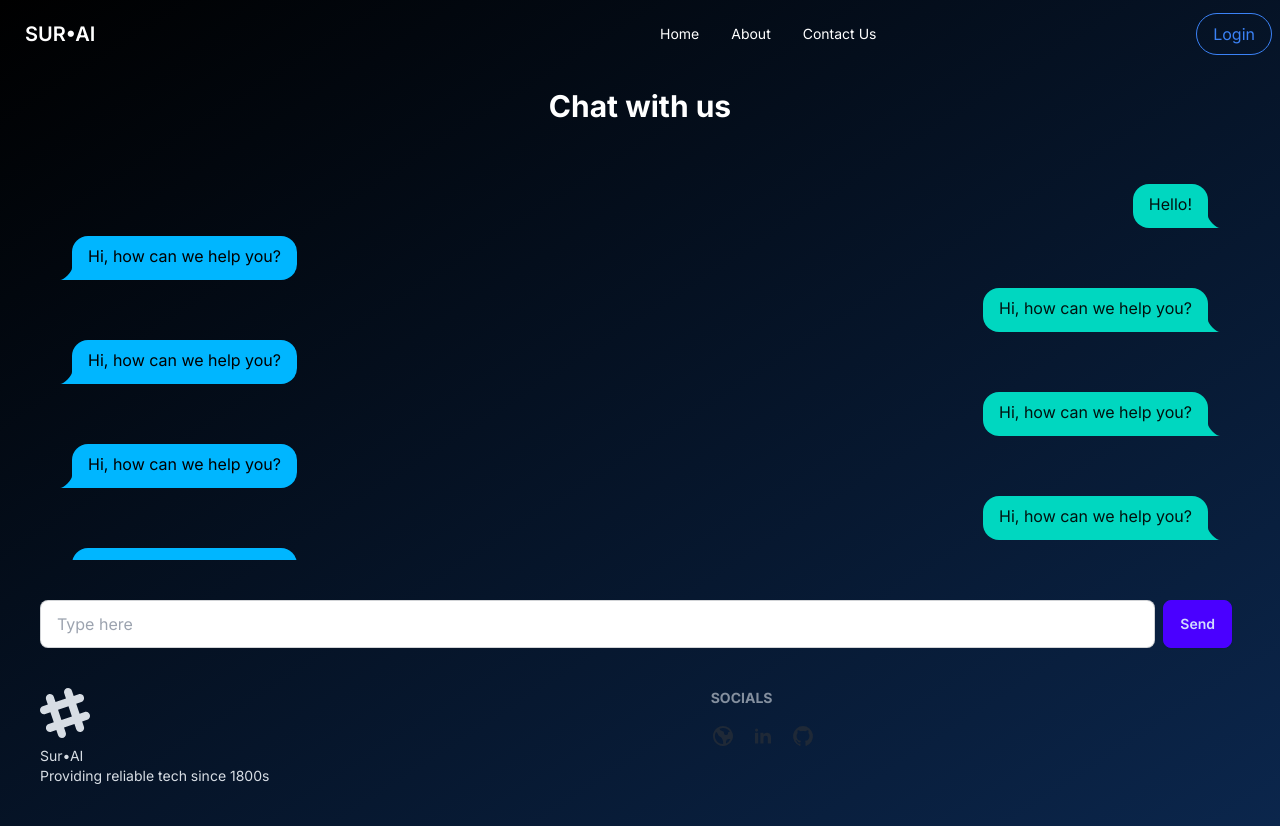
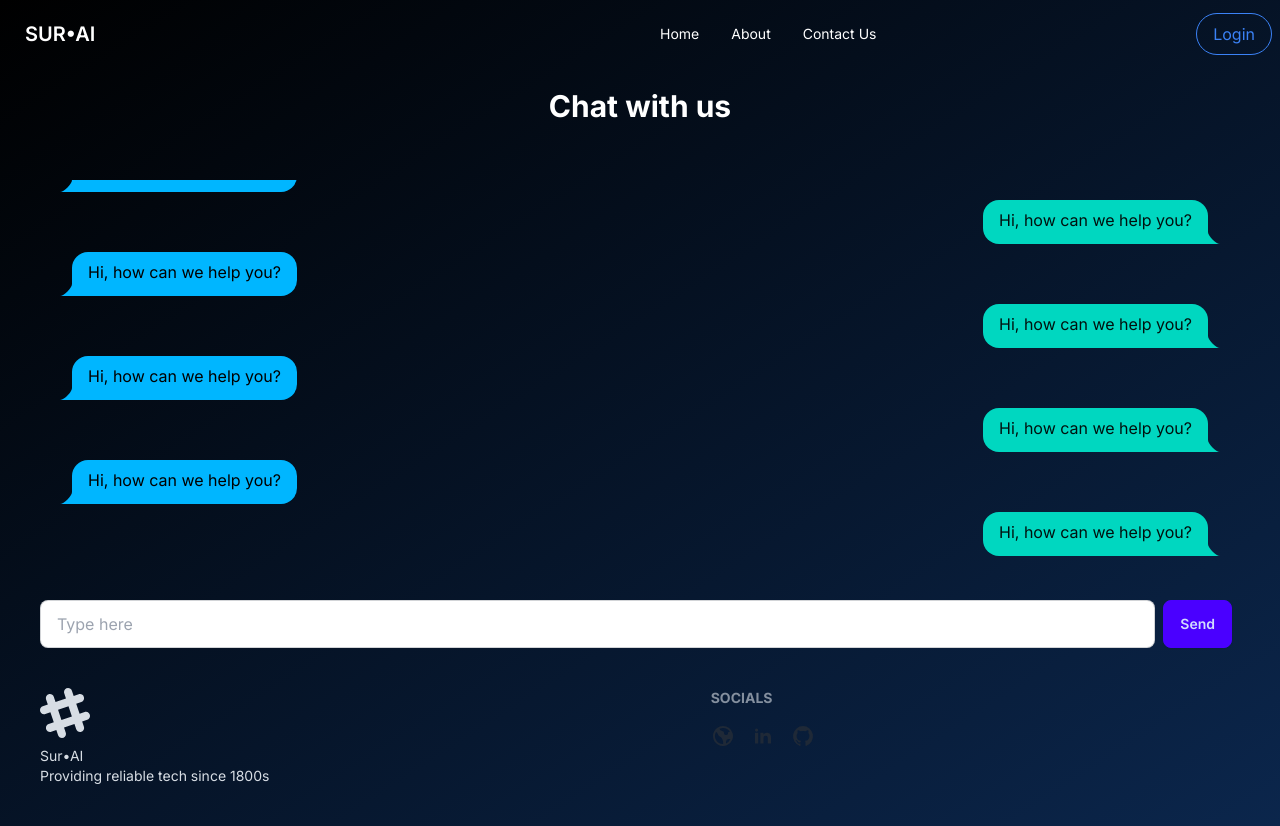
Before and after one commit to khp53/start_up_research_tool, a Next.js app: page /chat in a window 1280 px wide. Built offline with nearby package versions, Linux system fonts and the light colour scheme.

Commit message:
extracted chat box component and added scroll to bottom

```diff
--- /dev/null
+++ b/src/app/chat/ChatBox.tsx
@@ -0,0 +1,40 @@
+"use client";
+import React, { useEffect, useRef } from 'react'
+
+function ChatBox() {
+    const scrollRef = useRef<HTMLDivElement>(null);
+
+    useEffect(() => {
+        if (scrollRef.current) {
+            scrollRef.current.scrollTop = scrollRef.current.scrollHeight;
+        }
+    }, []);
+
+    return (
+        <div ref={scrollRef} className="w-full my-10 px-5 custom-scrollbar" style={{ height: '500px', overflowY: 'scroll' }}>
+            {/* Mock array of chat messages for demonstration */}
+            {[
+                { id: 1, sender: "User", message: "Hello!" },
+                { id: 2, sender: "Support", message: "Hi, how can we help you?" },
+                { id: 2, sender: "User", message: "Hi, how can we help you?" },
+                { id: 2, sender: "Support", message: "Hi, how can we help you?" },
+                { id: 2, sender: "User", message: "Hi, how can we help you?" },
+                { id: 2, sender: "Support", message: "Hi, how can we help you?" },
+                { id: 2, sender: "User", message: "Hi, how can we help you?" },
+                { id: 2, sender: "Support", message: "Hi, how can we help you?" },
+                { id: 2, sender: "User", message: "Hi, how can we help you?" },
+                { id: 2, sender: "Support", message: "Hi, how can we help you?" },
+                { id: 2, sender: "User", message: "Hi, how can we help you?" },
+                { id: 2, sender: "Support", message: "Hi, how can we help you?" },
+                { id: 2, sender: "User", message: "Hi, how can we help you?" },
+                // Add more chat messages here
+            ].map((chat) => (
+                <div key={chat.id} className={`chat ${chat.sender === "Support" ? "chat-start" : "chat-end"}`}>
+                    <div className={`chat-bubble ${chat.sender === "Support" ? "chat-bubble-info" : "chat-bubble-accent"}`}>{chat.message}</div>
+                </div>
+            ))}
+        </div>
+    )
+}
+
+export default ChatBox
--- a/src/app/chat/page.tsx
+++ b/src/app/chat/page.tsx
@@ -1,6 +1,7 @@
 import React from 'react'
 import Footer from '../footer/footer';
 import Navbar from '../navbar/Navbar';
+import ChatBox from './ChatBox';
 
 export default function Chat() {
     return (
@@ -8,30 +9,7 @@ export default function Chat() {
             <Navbar />
             <div className="flex flex-col items-center justify-between h-screenMod mx-10">
                 <h1 className="text-3xl text-white font-bold text-left mainText my-5">Chat with us</h1>
-
-                <div className="w-full my-10 px-5 custom-scrollbar" style={{ height: '500px', overflowY: 'scroll' }}>
-                    {/* Mock array of chat messages for demonstration */}
-                    {[
-                        { id: 1, sender: "User", message: "Hello!" },
-                        { id: 2, sender: "Support", message: "Hi, how can we help you?" },
-                        { id: 2, sender: "User", message: "Hi, how can we help you?" },
-                        { id: 2, sender: "Support", message: "Hi, how can we help you?" },
-                        { id: 2, sender: "User", message: "Hi, how can we help you?" },
-                        { id: 2, sender: "Support", message: "Hi, how can we help you?" },
-                        { id: 2, sender: "User", message: "Hi, how can we help you?" },
-                        { id: 2, sender: "Support", message: "Hi, how can we help you?" },
-                        { id: 2, sender: "User", message: "Hi, how can we help you?" },
-                        { id: 2, sender: "Support", message: "Hi, how can we help you?" },
-                        { id: 2, sender: "User", message: "Hi, how can we help you?" },
-                        { id: 2, sender: "Support", message: "Hi, how can we help you?" },
-                        { id: 2, sender: "User", message: "Hi, how can we help you?" },
-                        // Add more chat messages here
-                    ].map((chat) => (
-                        <div key={chat.id} className={`chat ${chat.sender === "Support" ? "chat-start" : "chat-end"}`}>
-                            <div className={`chat-bubble ${chat.sender === "Support" ? "chat-bubble-info" : "chat-bubble-accent"}`}>{chat.message}</div>
-                        </div>
-                    ))}
-                </div>
+                <ChatBox />
                 <div className="flex flex-row items-center w-full">
                     <input type="text" placeholder="Type here" className="input input-bordered w-full" />
                     <button className="btn btn-primary mx-2">Send</button>
```
